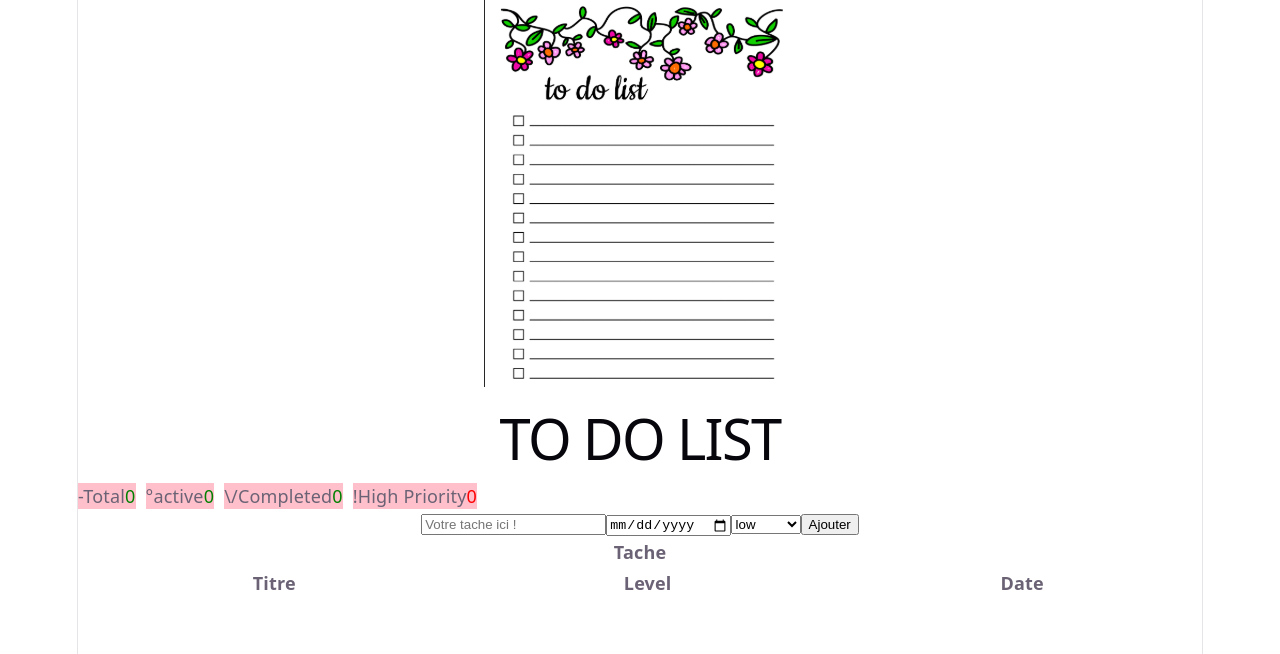
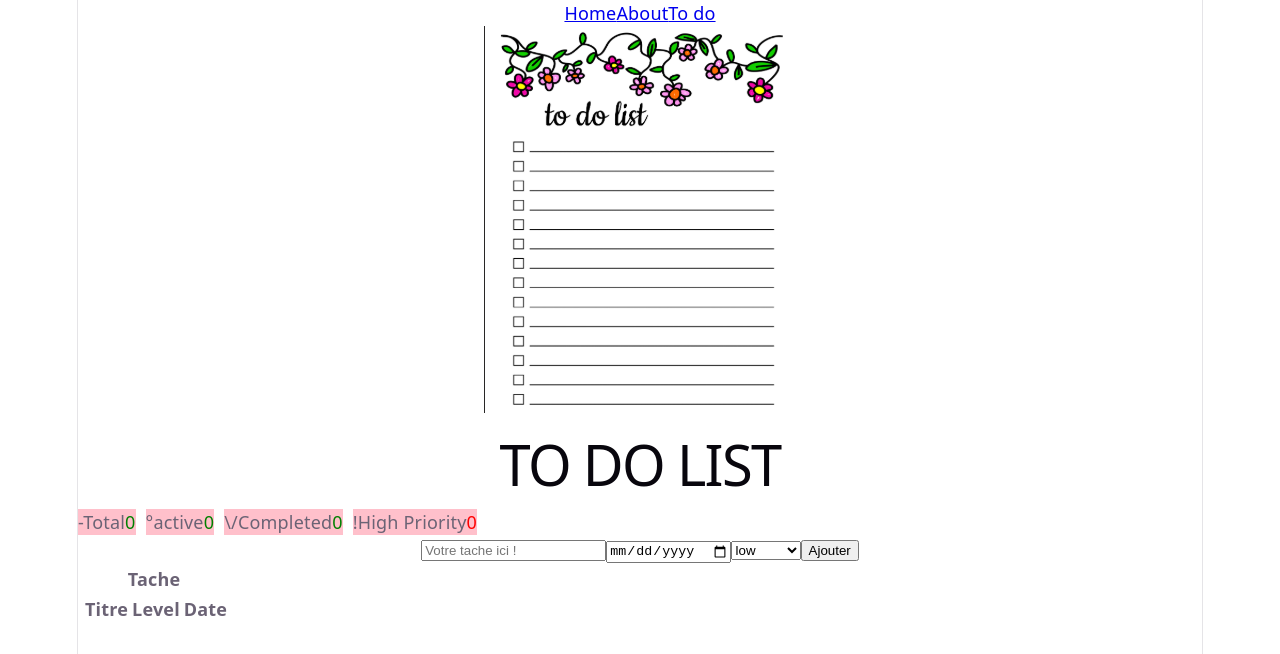
Before and after one commit to ouerhani-syrine/to-do-list, a React (Vite) app: page /ToDo in a window 1280 px wide. Shown: the top 654 px of the page. Built offline with nearby package versions, Linux system fonts and the light colour scheme.

Commit message:
Gestion du navBar react router

```diff
--- a/package.json
+++ b/package.json
@@ -13,6 +13,7 @@
     "@tailwindcss/vite": "^4.3.0",
     "react": "^19.2.6",
     "react-dom": "^19.2.6",
+    "react-router-dom": "^7.15.1",
     "tailwindcss": "^4.3.0"
   },
   "devDependencies": {
--- a/src/App.jsx
+++ b/src/App.jsx
@@ -1,74 +1,51 @@
-import { useState } from 'react'
-import { Entete } from './navBar/nav'
-import photo from "./assets/images/todo.png"
-import { NbCard } from './navBar/main/nbCard'
-import { Form } from './navBar/Form/Form';
-import { TacheRow } from './navBar/TacheRow/TacheRow';
-import { useEffect } from 'react';
-import { useRef } from 'react';
-import { useMemo } from 'react';
-function App() {
-  const [tache,setTache]=useState([]);
-  const nbTotal=useMemo(() => {return tache.length;},[tache]);
-  const nbActive= useMemo(() =>tache.filter(t => !t.Completed).length , [tache]);
-  const nbCompleted=useMemo(() =>tache.filter(t => t.Completed).length, [tache]);
-  const nbHighPriority=useMemo(() =>tache.filter((t) =>{return  t.level === 'high' && !t.Completed}).length, [tache]);
-  const handleForm = (t) =>{setTache([...tache,t]);};
-  const modifierTacheCompleted= (titre) => {
-    const nouvellestaches = tache.map((t)=>{
-      if(t.titre===titre){
-        return {...t,
-                Completed : !t.Completed
-        }
-      }
-    return t;
-    })
-  setTache(nouvellestaches);
+import { createBrowserRouter, NavLink,useRouteError } from 'react-router-dom';
+import { Outlet } from "react-router-dom";
+import { RouterProvider } from 'react-router';
+import { ToDo } from './navBar/ToDo/ToDo'
+const router=createBrowserRouter([
+  {
+    path: "/",
+    element: <Root />,
+    errorElement: <PageError />,
+    children: [{
+      path: "",
+      element: <h1>Welcome</h1>
+    },
+      {
+        path :"ToDo",
+        element: (<div><ToDo /></div>)
+    },
+    {
+      path: "/about",
+      element: <div>Definition</div>
+    }
+  ]
   }
-  const premierRendu=useRef(true);
-  useEffect(() => {
-    const saved = localStorage.getItem("taches");
-    if(saved){
-      setTache(JSON.parse(saved));
-    }
-  },[])
-  useEffect(() =>{
-    if (premierRendu.current) {
-      premierRendu.current = false;
-      return;
-    }
-      localStorage.setItem("taches",JSON.stringify(tache));
-  },[tache])
+])
+function PageError(){
+  const error=useRouteError();
   return <>
-    <Entete src={photo}/>
-    <div style={{ display: 'flex', gap: '10px' }}>
-    <NbCard symbole="-" titre="Total" nombre={nbTotal}/>
-    <NbCard symbole="°" titre="active" nombre={nbActive}/>
-    <NbCard symbole="\/" titre="Completed" nombre={nbCompleted}/>
-    <NbCard symbole="!" titre="High Priority" nombre={nbHighPriority}/>
-    </div>
-    <Form onAddTask={handleForm}/>
-    <Tableau taches={tache} modifierTacheCompleted={modifierTacheCompleted}/>
+  <h1>Page introuvable !</h1>
+  <p>
+    {error.statusText || error.message}
+  </p>
   </>
 }
-function Tableau({taches,modifierTacheCompleted}){
-  const rows=[];
-  for(let t of taches){
-    rows.push(<TacheRow key={t.titre} tache={t} modifierTacheCompleted={modifierTacheCompleted} />)
-  }
-  return <table>
-    <thead>
-      <tr><th colSpan="4">Tache</th></tr>
-    </thead>
-    <tbody>
-      <tr>
-        <td></td>
-        <td><b>Titre</b></td>
-        <td><b>Level</b></td>
-        <td><b>Date</b></td>
-      </tr>
-      {rows}
-    </tbody>
-  </table>
+function Root (){
+  return <>
+    <header>
+      <nav>
+        <NavLink to="/">Home</NavLink>
+        <NavLink to="/about">About</NavLink>
+        <NavLink to="/ToDo">To do</NavLink>
+      </nav>
+    </header>
+    <div className="container my-4"><Outlet /></div>
+  </>
+}
+function App() {
+  return <>
+    <RouterProvider router={router}/>
+  </>
 }
 export default App
--- /dev/null
+++ b/src/navBar/ToDo/ToDo.jsx
@@ -0,0 +1,73 @@
+import { useState } from 'react'
+import photo from "../../assets/images/todo.png";
+import { NbCard } from '../../navBar/main/nbCard'
+import { Form } from '../../navBar/Form/Form';
+import { TacheRow } from '../../navBar/TacheRow/TacheRow';
+import { useEffect } from 'react';
+import { useRef } from 'react';
+import { useMemo } from 'react';
+import { Entete } from '../../navBar/nav'
+export function ToDo(){
+    const [tache,setTache]=useState([]);
+  const nbTotal=useMemo(() => {return tache.length;},[tache]);
+  const nbActive= useMemo(() =>tache.filter(t => !t.Completed).length , [tache]);
+  const nbCompleted=useMemo(() =>tache.filter(t => t.Completed).length, [tache]);
+  const nbHighPriority=useMemo(() =>tache.filter((t) =>{return  t.level === 'high' && !t.Completed}).length, [tache]);
+  const handleForm = (t) =>{setTache([...tache,t]);};
+  const modifierTacheCompleted= (titre) => {
+    const nouvellestaches = tache.map((t)=>{
+      if(t.titre===titre){
+        return {...t,
+                Completed : !t.Completed
+        }
+      }
+    return t;
+    })
+  setTache(nouvellestaches);
+  }
+  const premierRendu=useRef(true);
+  useEffect(() => {
+    const saved = localStorage.getItem("taches");
+    if(saved){
+      setTache(JSON.parse(saved));
+    }
+  },[])
+  useEffect(() =>{
+    if (premierRendu.current) {
+      premierRendu.current = false;
+      return;
+    }
+      localStorage.setItem("taches",JSON.stringify(tache));
+  },[tache])
+  return <>
+    <Entete src={photo}/>
+    <div style={{ display: 'flex', gap: '10px' }}>
+    <NbCard symbole="-" titre="Total" nombre={nbTotal}/>
+    <NbCard symbole="°" titre="active" nombre={nbActive}/>
+    <NbCard symbole="\/" titre="Completed" nombre={nbCompleted}/>
+    <NbCard symbole="!" titre="High Priority" nombre={nbHighPriority}/>
+    </div>
+    <Form onAddTask={handleForm}/>
+    <Tableau taches={tache} modifierTacheCompleted={modifierTacheCompleted}/>
+  </>
+}
+function Tableau({taches,modifierTacheCompleted}){
+    const rows=[];
+    for(let t of taches){
+      rows.push(<TacheRow key={t.titre} tache={t} modifierTacheCompleted={modifierTacheCompleted} />)
+    }
+    return <table>
+      <thead>
+        <tr><th colSpan="4">Tache</th></tr>
+      </thead>
+      <tbody>
+        <tr>
+          <td></td>
+          <td><b>Titre</b></td>
+          <td><b>Level</b></td>
+          <td><b>Date</b></td>
+        </tr>
+        {rows}
+      </tbody>
+    </table>
+  }
```
Also changed, not shown: 1 other file (tests, documents, lock files or other folders).
